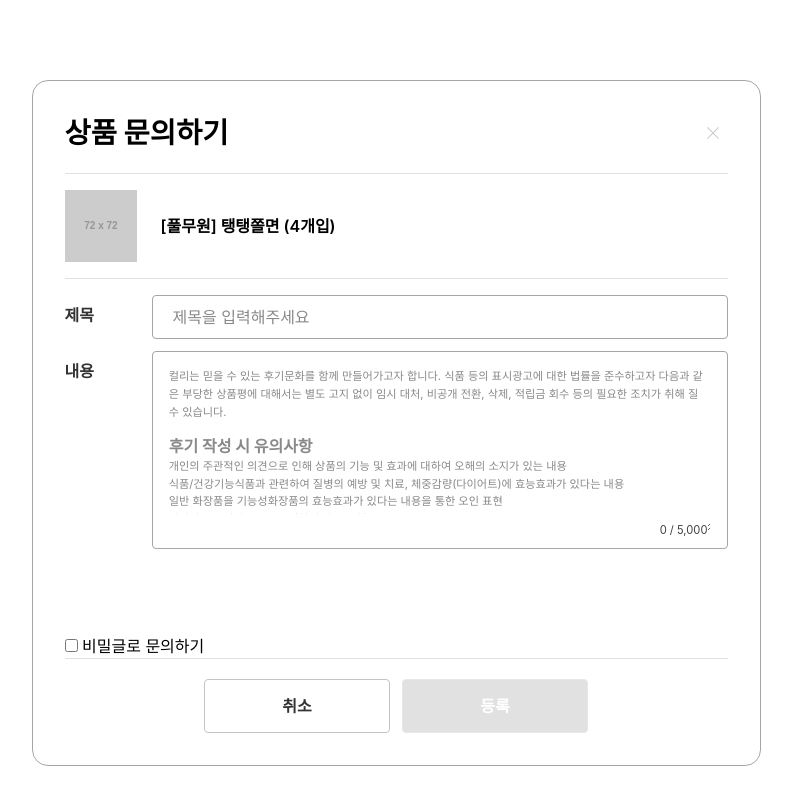
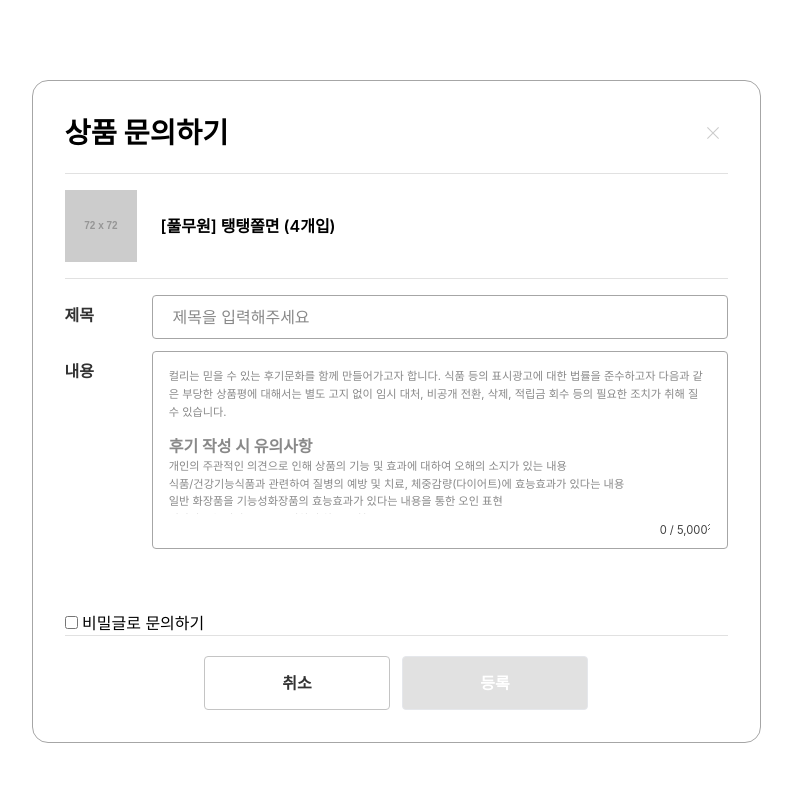
Before and after one commit to FRONTENDSCHOOL8/jandi-market, a website built with Vite: page src/components/detail/detailModal.html in a window 1280 px wide. Shown: the whole page, without its empty margins (244-1036 px from the left). Built offline with nearby package versions, Linux system fonts and the light colour scheme; placeholder pictures from the web are drawn by us; a web font is replaced by a local one.

Commit message:
[🎨Modify]: 코드 변경
비밀글로 수정하기 코드변경

```diff
--- a/src/components/detail/detailModal.html
+++ b/src/components/detail/detailModal.html
@@ -154,13 +154,19 @@
             </div>
           </div>
           <!-- 비밀글 -->
-          <div>
-            <svg role="문의하기 체크박스" width="23" height="23">
-              <use href="/public/icon/_sprite.svg#Check" />
-            </svg>
-            <input type="checkbox" name="" id="" />
-            <label>비밀글로 문의하기</label>
-          </div>
+          <fieldset class="item_select">
+            <input
+              type="checkbox"
+              id="itemSelect2"
+              class="input_checkbox_nonlabel peer top-[-17px]"
+            />
+            <label
+              for="itemSelect2"
+              class="checkbox_before_nonlabel peer-checked:before:bg-[url(/input/checkBox-isChecked.svg)]"
+            >
+              <span>비밀글로 문의하기</span>
+            </label>
+          </fieldset>
         </div>
 
         <!-- button -->
```
